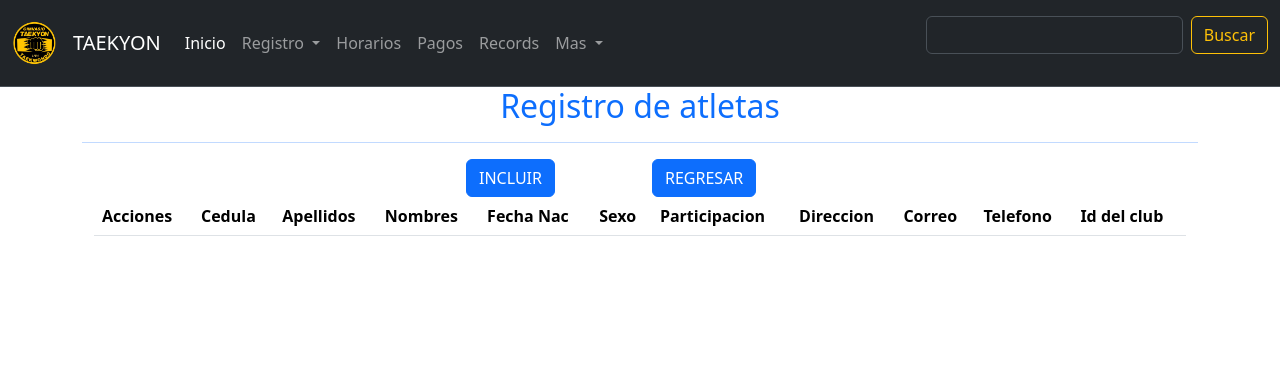
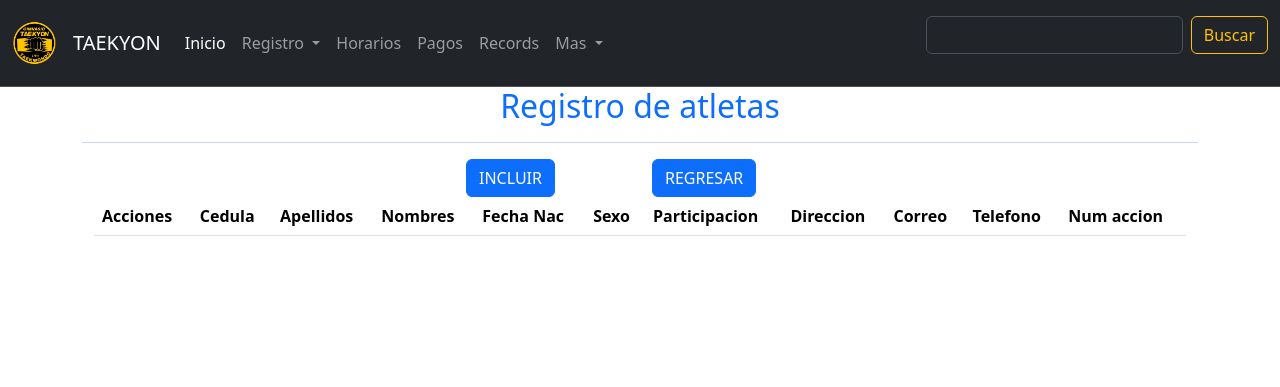
Before and after one commit to Miruto80/Prueba, a PHP site: page /index.php?pagina=athletes in a window 1280 px wide. Shown: the top 387 px of the page. Run offline with PHP 8.4, Linux system fonts and the light colour scheme; data that the repository does not hold is empty; some libraries are stand-ins or nearby versions.

Commit message:
Correcion de nombres de idclub

```diff
--- a/js/athletes.js
+++ b/js/athletes.js
@@ -219,11 +219,7 @@ function validarenvio(){
 		$("#Direccion"),$("#sDireccion"),"Solo letras y numeros entre 3 y 30 caracteres")==0){
 		muestraMensaje("Direccion <br/>Solo letras y numeros entre 3 y 30 caracteres");
 		return false;
-	}else if ($("#Correo").val().length > 0 &&validarkeyup(/^[A-Za-z_\u00f1\u00d1\u00E0-\u00FC-]{3,15}[@]{1}[A-Za-z0-9]{3,8}[.]{1}[A-Za-z]{2,3}$/,
-	$("Correo"),$("#sCorreo"),"El formato debe ser alguien@servidor.com")==0){
-	muestraMensaje("Correo <br/>El formato debe ser alguien@servidor.com");
-	 return false;
-    }
+	}
 	else if(validarkeyup(/^[0-9]{10,11}$/,$("#Telefono"),
 	$("#Telefono"),"El formato debe ser de 10 a 11")==0){
 	muestraMensaje("El telefono debe coincidir con el formato <br/>"+
--- a/vista/athletes.php
+++ b/vista/athletes.php
@@ -34,7 +34,7 @@ Registro de atletas
 				<th>Direccion</th>
 				<th>Correo</th>
 				<th>Telefono</th>
-				<th>Id del club</th>
+				<th>Num accion</th>
 			  </tr>
 			</thead>
 			<tbody id="resultadoconsulta">
@@ -127,9 +127,9 @@ Registro de atletas
 
 				<div class="row">
 					<div class="col">
-					<div class="col-md-4">
-					   <label for="Idclub">Id del club</label>
-					   <input class="form-control" placeholder="Si es socio poner su id" type="text" id="Idclub" name="Idclub"/>
+					<div class="col-md-7">
+					   <label for="Idclub">Numero de accion</label>
+					   <input class="form-control" placeholder="Si es socio poner su num de accion" type="text" id="Idclub" name="Idclub"/>
 					   <span id="sIdclub"></span>
 					</div>
 
```
